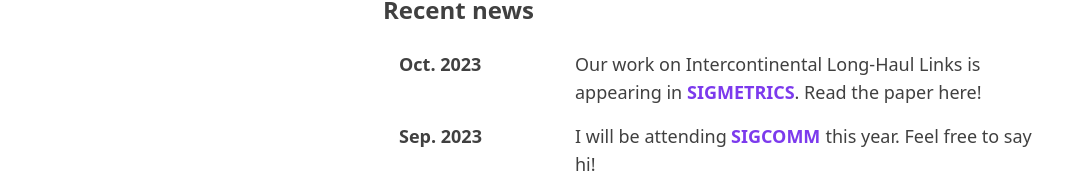
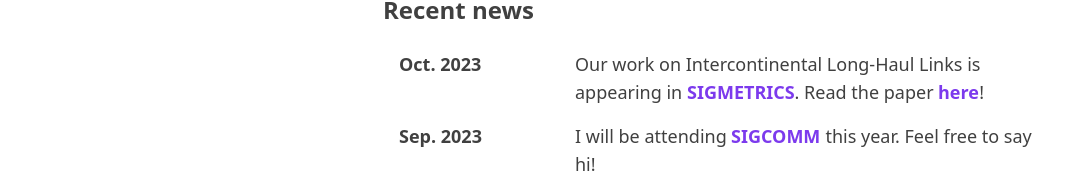
Before and after one commit to yifangC/tera-site, a Next.js app: page /about in a window 1280 px wide. Shown: the part 730-903 px from the top of the page, without its empty margins (97-1179 px from the left). Built offline with nearby package versions, Linux system fonts and the light colour scheme.

Commit message:
added cv pdf and link to sigmetrics paper

```diff
--- a/app/cv/page.tsx
+++ b/app/cv/page.tsx
@@ -1,6 +1,14 @@
 'use client';
-import { usePathname } from 'next/navigation';
+
+import Link from '@/app/ui/Link'
 
 export default function Page() {
-    return <h2>You are currently here: {usePathname()} </h2>;
-  }
+  return Link({ href: '/cv'})
+
+
+}
+
+
+// export default function Page() {
+//     return <h2>You are currently here: {usePathname()} </h2>;
+//   }
--- a/app/ui/NavBar.js
+++ b/app/ui/NavBar.js
@@ -5,7 +5,8 @@ const headerNavLinks = [
   { href: '/about', title: 'About' },
   { href: '/publications', title: 'Publications' },
   { href: '/blog/123', title: 'Blog' },
-  { href: '/cv', title: 'CV'}
+  { href: '/static/pdf/Caleb_CV_2023.pdf', title: 'CV'}
+  // { href: '/cv', title: 'CV'}
 ]
 
 export default function NavBar() {
--- a/app/ui/News.js
+++ b/app/ui/News.js
@@ -12,7 +12,7 @@ export default function News() {
           <div className="... basis-3/4 text-left align-middle">
             {' '}
             Our work on Intercontinental Long-Haul Links is appearing in{' '}
-            {<Link href="https://dl.acm.org/sig/sigmetrics">SIGMETRICS</Link>}. Read the paper here!{' '}
+            {<Link href="https://dl.acm.org/sig/sigmetrics">SIGMETRICS</Link>}. Read the paper {<Link href="https://dl.acm.org/doi/abs/10.1145/3626778">here</Link>}!{' '}
           </div>
         </div>
 
```
Also changed, not shown: 1 other file (tests, documents, lock files or other folders).
